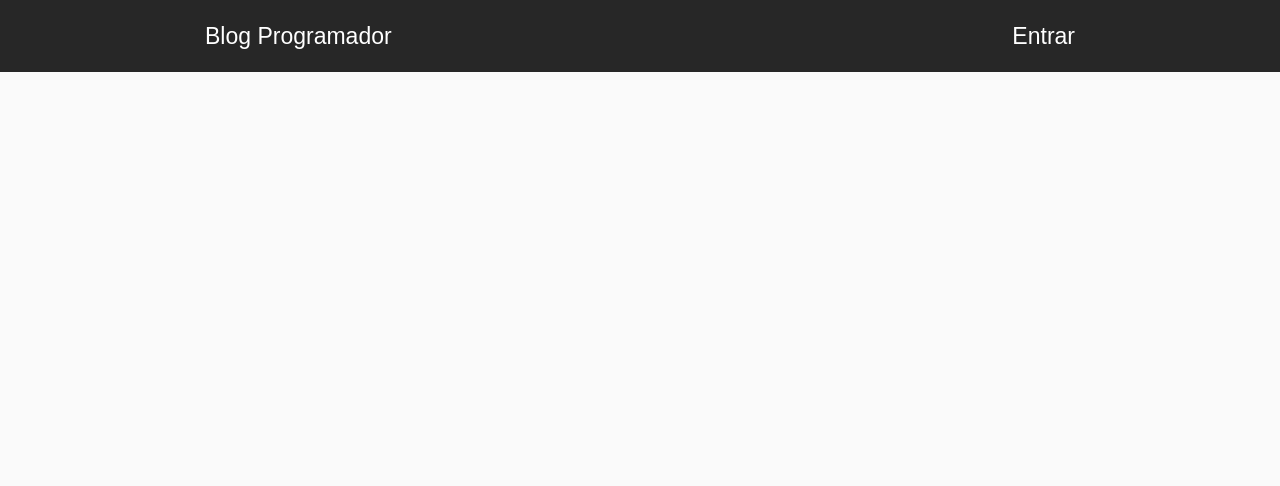
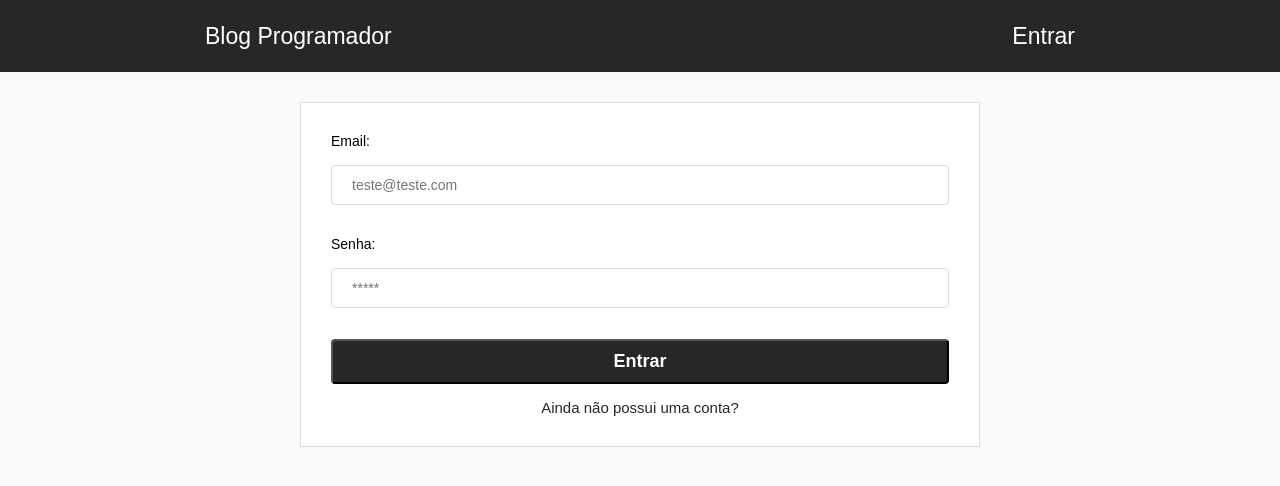
Before and after one commit to joaopedro7423/BlogReact, a React (Create React App) app in the folder blog/: page /login in a window 1280 px wide. Shown: the top 486 px of the page. Built offline with nearby package versions, Linux system fonts and the light colour scheme; no server answers; the HTML template or start-up script is replaced by a standard one.

Commit message:
Sistema de Login Pt1

```diff
--- a/blog/src/App.js
+++ b/blog/src/App.js
@@ -1,32 +1,33 @@
-import { render } from '@testing-library/react';
-import React , {Component} from 'react';
-import {BrowserRouter, Switch, Route} from 'react-router-dom';
-import firebase from './firebase';
+import { render } from "@testing-library/react";
+import React, { Component } from "react";
+import { BrowserRouter, Switch, Route } from "react-router-dom";
+import firebase from "./firebase";
 
-import './global.css';
-import Home from './components/Home/index';
-import Header from './components/Header';
+import "./global.css";
+import Home from "./components/Home/index";
+import Login from "./components/Login/index";
+import Header from "./components/Header";
 
-class App extends Component{
-
-  state ={
-    firebaseInitialized: false
+class App extends Component {
+  state = {
+    firebaseInitialized: false,
   };
-  componentDidMount(){
-    firebase.isInitialized().then(resultado => {
-      this.setState({firebaseInitialized: resultado});
-    })
+  componentDidMount() {
+    firebase.isInitialized().then((resultado) => {
+      this.setState({ firebaseInitialized: resultado });
+    });
   }
 
-  render(){
+  render() {
     return this.state.firebaseInitialized !== false ? (
       <BrowserRouter>
-      <Header></Header>
+        <Header></Header>
         <Switch>
           <Route exact path="/" component={Home} />
+          <Route exact path="/login" component={Login} />
         </Switch>
       </BrowserRouter>
-    ):(
+    ) : (
       <h1>Carregando...</h1>
     );
   }
--- a/blog/src/components/Home/index.js
+++ b/blog/src/components/Home/index.js
@@ -1,45 +1,44 @@
-import React,{Children, Component} from 'react';
-import firebase from '../../firebase';
+import React, { Children, Component } from "react";
+import firebase from "../../firebase";
 
-import './home.css'
+import "./home.css";
 
-class Home extends Component{
-
-    state ={
-        posts:[]
+class Home extends Component {
+  state = {
+    posts: [],
   };
 
-    componentDidMount(){
-        firebase.app.ref('posts').once('value',(snapshot)=>{
+  componentDidMount() {
+    firebase.app.ref("posts").once("value", (snapshot) => {
       let state = this.state;
       state.posts = [];
 
-            snapshot.forEach((childItem)=>{
+      snapshot.forEach((childItem) => {
         state.posts.push({
           key: childItem.key,
           titulo: childItem.val().titulo,
           image: childItem.val().image,
           descricao: childItem.val().descricao,
           autor: childItem.val().autor,
-                })
+        });
       });
       this.setState(state);
-        })
+    });
   }
 
-    render(){
-        return(
+  render() {
+    return (
       <section id="post">
-             {this.state.posts.map((post)=>{
-                 return(
+        {this.state.posts.map((post) => {
+          return (
             <article key={post.key}>
               <header>
                 <div className="title">
                   <strong>{post.titulo}</strong>
-                                 <span>{post.autor}</span>
+                  <span>Autor:{post.autor}</span>
                 </div>
               </header>
-                         <img src={post.image} alt="Capa do post"/>
+              <img src={post.image} alt="Capa do post" />
               <footer>
                 <p>{post.descricao}</p>
               </footer>
--- a/blog/src/components/Login/index.js
+++ b/blog/src/components/Login/index.js
@@ -0,0 +1,74 @@
+import React, { Component } from "react";
+import { Link, link, withRouter } from "react-router-dom";
+
+import firebase from "../../firebase";
+import "./login.css";
+
+class Login extends Component {
+  constructor(props) {
+    super(props);
+    this.state = {
+      email: "",
+      password: "",
+    };
+    this.entrar = this.entrar.bind(this);
+    this.login = this.login.bind(this);
+  }
+
+  entrar(e) {
+    e.preventDefault();
+  }
+
+  login = async () => {
+    const { email, password } = this.state;
+
+    try {
+      await firebase.login(email, password).catch((error) => {
+        if (error.code === "auth/user-not-found") {
+          alert("Este usuário não existe");
+        } else {
+          alert("Codigo de erro: " + error.code);
+          return null;
+        }
+      });
+    } catch (error) {
+      alert(error.message);
+    }
+  };
+
+  render() {
+    return (
+      <div>
+        <form onSubmit={this.entrar} id="login">
+          <label>Email:</label>
+          <br />
+          <input
+            type="email"
+            autoComplete="off"
+            autoFocus
+            value={this.state.email}
+            onChange={(e) => this.setState({ email: e.target.value })}
+            placeholder="teste@teste.com"
+          />
+          <br />
+          <label>Senha:</label>
+          <br />
+          <input
+            type="password"
+            autoComplete="off"
+            value={this.state.password}
+            onChange={(e) => this.setState({ password: e.target.value })}
+            placeholder="*****"
+          />
+          <br />
+
+          <button type="submit">Entrar</button>
+
+          <Link to="/register">Ainda não possui uma conta?</Link>
+        </form>
+      </div>
+    );
+  }
+}
+
+export default withRouter(Login);
--- /dev/null
+++ b/blog/src/components/Login/login.css
@@ -0,0 +1,37 @@
+form#login {
+  width: 100%;
+  max-width: 680px;
+  margin: 30px auto 0;
+  padding: 30px;
+  background: #fff;
+  border: 1px solid #ddd;
+  display: flex;
+  flex-direction: column;
+}
+
+form#login input{
+    margin-bottom: 15px;
+    height: 40px;
+    border-radius: 4px;
+    border: 1px solid #ddd;
+    padding: 0 20px;
+    font-size: 14px;
+}
+
+form#login button{
+    padding: 10px 20px;
+    border-radius: 4px;
+    background: #272727;
+    color: #fff;
+    font-size: 18px;
+    font-weight: bold;
+    cursor: pointer;
+}
+
+form#login a{
+    text-align: center;
+    text-decoration: none;
+    color: #272727;
+    font-size: 15px;
+    padding-top: 15px;
+}
```
Also changed, not shown: blog/src/components/Home/home.css (+7 -11 lines), 1 other file (tests, documents, lock files or other folders). Lines whose indentation alone changed are shown as unchanged.
